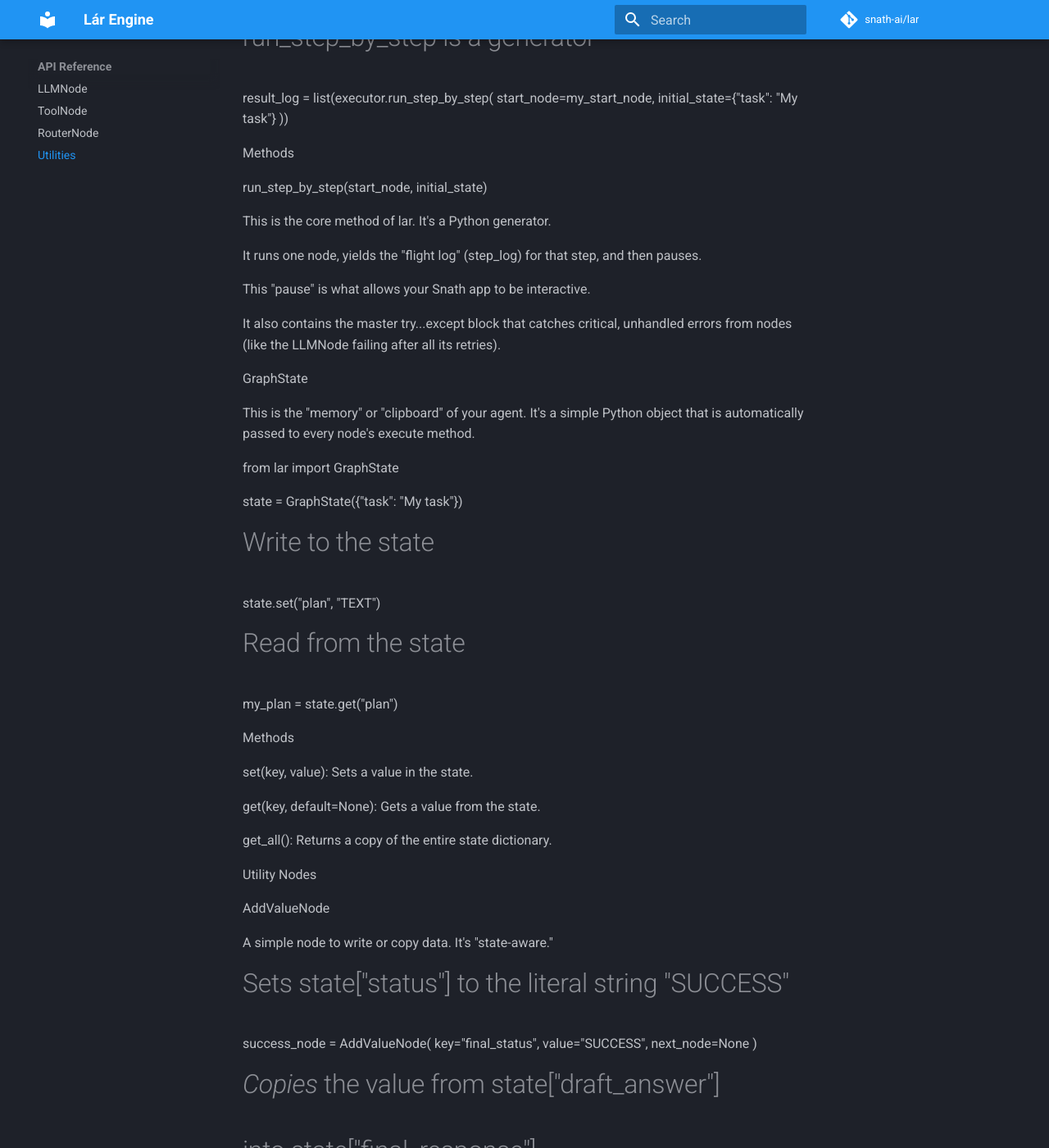
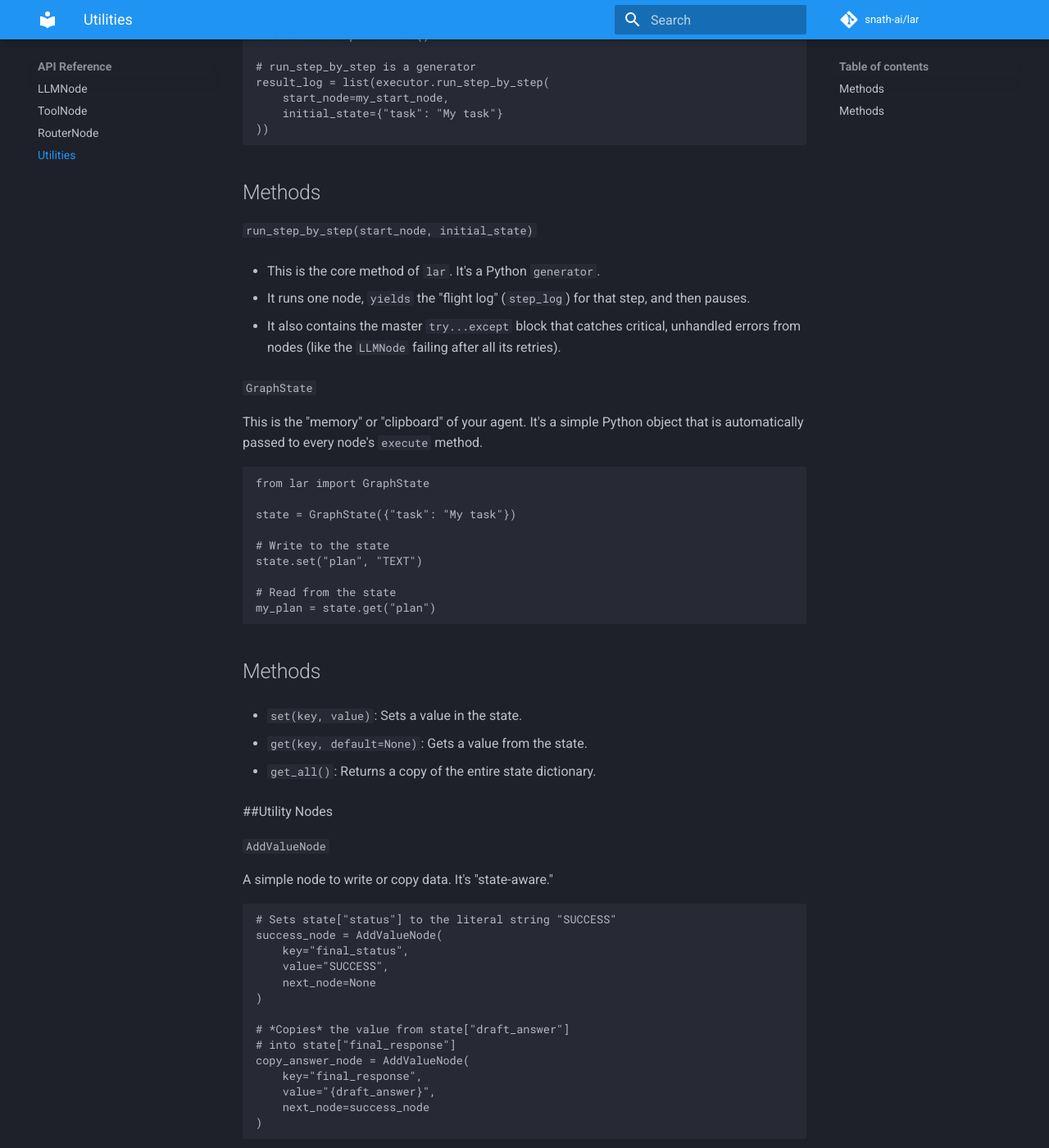
Before and after one commit to partech2015/lar, an MkDocs documentation site: the page built from docs/api-reference/utilities.md, in a window 1280 px wide and 1400 px high, scrolled down 412 px. Shown: the whole window at 82% size. Built offline with MkDocs 1.6.1 and Material for MkDocs 9.7.7, drawn with Linux system fonts in a browser that asks for light colours; comment, search, counter and statistics services are not loaded; some of the changed text lies outside the part shown.

Commit message:
Updated Docs

````diff
--- a/docs/api-reference/utilities.md
+++ b/docs/api-reference/utilities.md
@@ -1,10 +1,11 @@
-API Reference: Utilities
+# API Reference: Utilities
 
-These are the "scaffolding" components that hold the framework together: the GraphExecutor, the GraphState, and our simple helper nodes.
+These are the "scaffolding" components that hold the framework together: the `GraphExecutor`, the `GraphState`, and our simple helper nodes.
 
-GraphExecutor
+`GraphExecutor`
 
 This is the "engine" that runs your graph. You only interact with this at the beginning of a run.
+```python
 
 from lar import GraphExecutor
 
@@ -15,24 +16,23 @@ result_log = list(executor.run_step_by_step(
     start_node=my_start_node,
     initial_state={"task": "My task"}
 ))
+```
 
+## Methods
 
-Methods
+`run_step_by_step(start_node, initial_state)`
 
-run_step_by_step(start_node, initial_state)
+- This is the core method of `lar`. It's a Python `generator`.
 
-This is the core method of lar. It's a Python generator.
+- It runs one node, `yields` the "flight log" (`step_log`) for that step, and then pauses.
 
-It runs one node, yields the "flight log" (step_log) for that step, and then pauses.
+- It also contains the master `try...except` block that catches critical, unhandled errors from nodes (like the `LLMNode` failing after all its retries).
 
-This "pause" is what allows your Snath app to be interactive.
+`GraphState`
 
-It also contains the master try...except block that catches critical, unhandled errors from nodes (like the LLMNode failing after all its retries).
+This is the "memory" or "clipboard" of your agent. It's a simple Python object that is automatically passed to every node's `execute` method.
 
-GraphState
-
-This is the "memory" or "clipboard" of your agent. It's a simple Python object that is automatically passed to every node's execute method.
-
+```python
 from lar import GraphState
 
 state = GraphState({"task": "My task"})
@@ -42,22 +42,24 @@ state.set("plan", "TEXT")
 
 # Read from the state
 my_plan = state.get("plan")
+```
 
 
-Methods
+## Methods
 
-set(key, value): Sets a value in the state.
+- `set(key, value)`: Sets a value in the state.
 
-get(key, default=None): Gets a value from the state.
+- `get(key, default=None)`: Gets a value from the state.
 
-get_all(): Returns a copy of the entire state dictionary.
+- `get_all()`: Returns a copy of the entire state dictionary.
 
-Utility Nodes
+ ##Utility Nodes
 
-AddValueNode
+`AddValueNode`
 
 A simple node to write or copy data. It's "state-aware."
 
+```python
 # Sets state["status"] to the literal string "SUCCESS"
 success_node = AddValueNode(
     key="final_status",
@@ -72,14 +74,16 @@ copy_answer_node = AddValueNode(
     value="{draft_answer}",
     next_node=success_node
 )
+```
 
+`ClearErrorNode`
 
-ClearErrorNode
+A "janitor" node. Its only job is to clean up the `last_error` key, which is critical for self-correcting loops.
 
-A "janitor" node. Its only job is to clean up the last_error key, which is critical for self-correcting loops.
-
+'''python
 # After the Corrector runs, this node cleans up
 # before looping back to the Tester.
 clear_error_node = ClearErrorNode(
     next_node=tester_node
 )
+```
````
